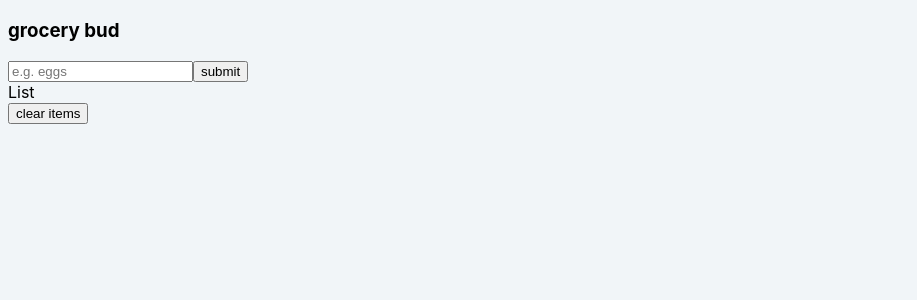
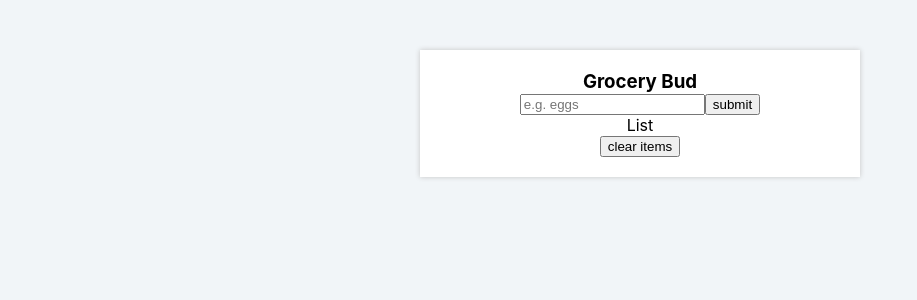
Before and after one commit to LaurenCummings/grocery-list-project, a React (Vite) app: page / in a window 1280 px wide. Shown: the top 300 px of the page, without its empty margins (0-917 px from the left). Built offline with nearby package versions, Linux system fonts and the light colour scheme.

Commit message:
started adding styling

```diff
--- a/src/App.css
+++ b/src/App.css
@@ -3,3 +3,17 @@ body {
     font-family: -apple-system, BlinkMacSystemFont, 'Segoe UI', Roboto, Oxygen,
     Ubuntu, Cantarell, 'Open Sans', 'Helvetica Neue', sans-serif;
 }
+
+.section-center {
+    background-color: white;
+    box-shadow: 0 0 5px rgb(196, 197, 197);
+    margin: 50px auto;
+    padding: 20px;
+    text-align: center;
+    width: 400px;
+}
+
+.grocery-form h3 {
+    margin: 0;
+    text-transform: capitalize;
+}
```
